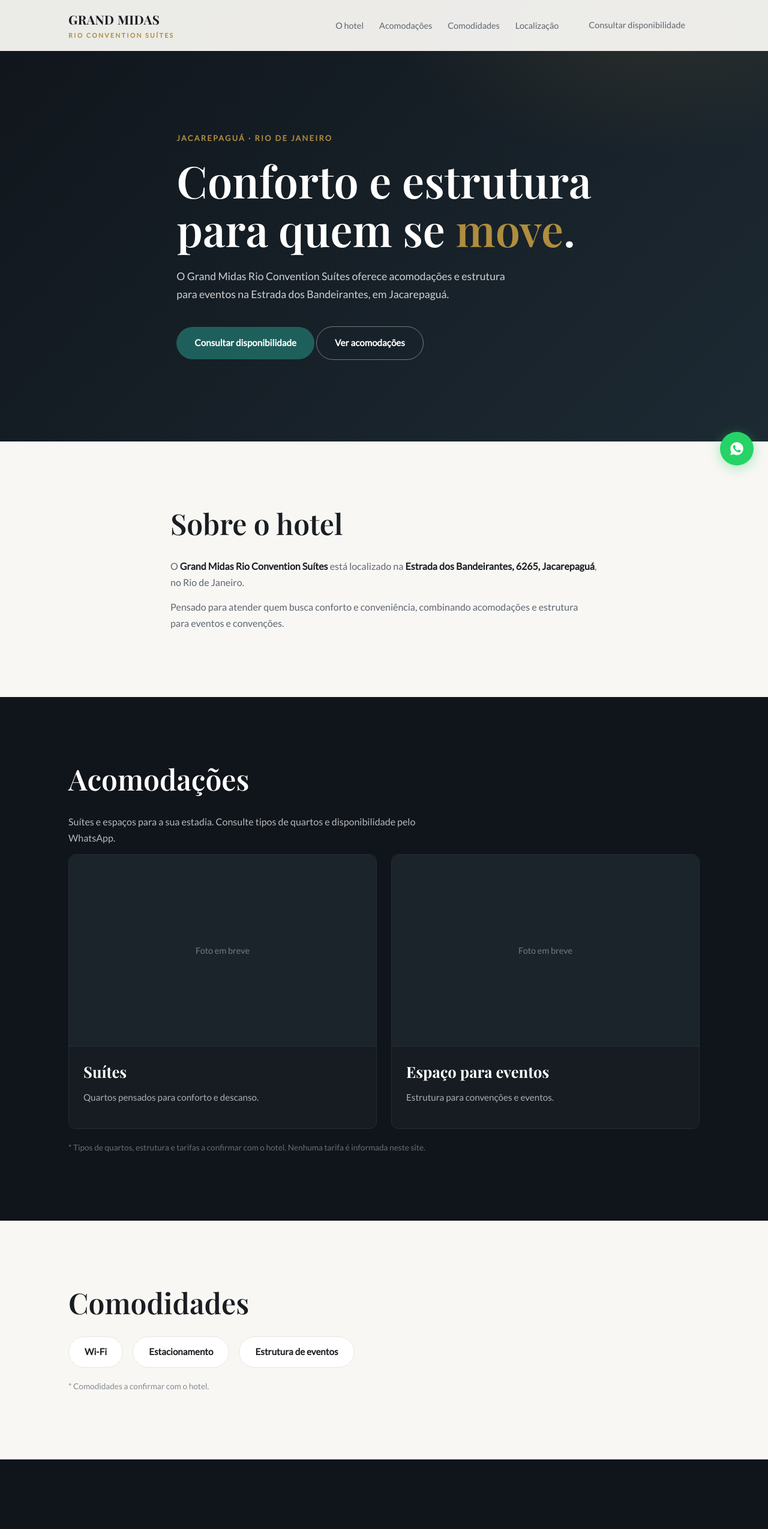
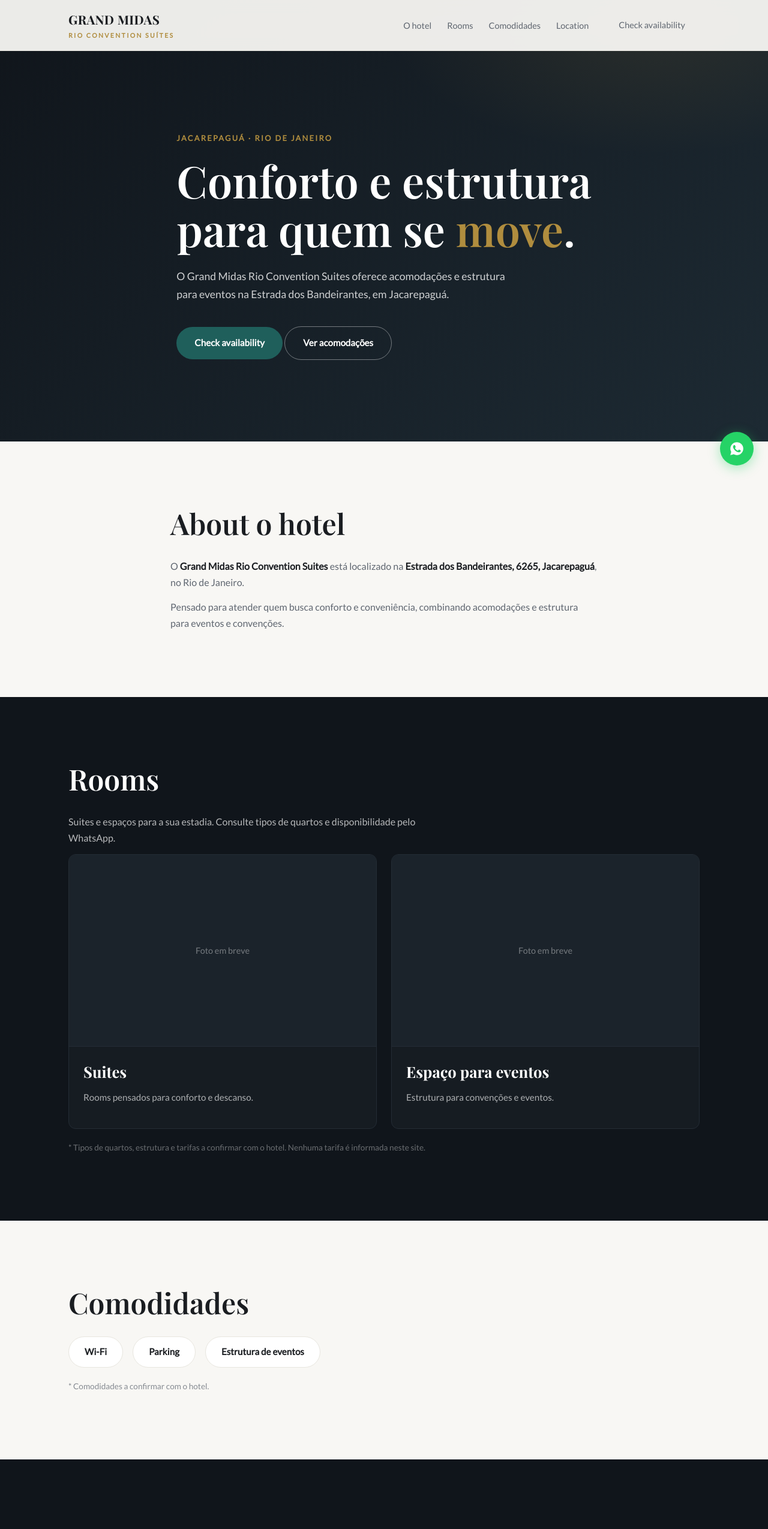
Before and after one commit to userdoomain/grand-midas-site, a plain HTML site: page index.html in a window 1280 px wide. Shown: the top 2549 px of the page at 60% size. Drawn offline with nearby package versions, Linux system fonts and the light colour scheme.

Commit message:
Translate site to English - natural copy, fix locale, WhatsApp

```diff
--- a/index.html
+++ b/index.html
@@ -1,14 +1,14 @@
 <!DOCTYPE html>
-<html lang="pt-BR">
+<html lang="en">
 <head>
   <meta charset="UTF-8">
   <meta name="viewport" content="width=device-width, initial-scale=1.0">
-  <title>Grand Midas Rio Convention Suítes | Hotel em Jacarepaguá — Rio de Janeiro</title>
-  <meta name="description" content="Grand Midas Rio Convention Suítes - hotel em Jacarepaguá, Rio de Janeiro/RJ, na Estrada dos Bandeirantes. Consulte disponibilidade pelo WhatsApp.">
-  <meta property="og:title" content="Grand Midas Rio Convention Suítes | Hotel em Jacarepaguá">
-  <meta property="og:description" content="Suítes e convenções na Estrada dos Bandeirantes, 6265, Jacarepaguá, Rio de Janeiro.">
+  <title>Grand Midas Rio Convention Suites | Hotel em Jacarepaguá — Rio de Janeiro</title>
+  <meta name="description" content="Grand Midas Rio Convention Suites - hotel em Jacarepaguá, Rio de Janeiro/RJ, na Estrada dos Bandeirantes. Check availability pelo WhatsApp.">
+  <meta property="og:title" content="Grand Midas Rio Convention Suites | Hotel em Jacarepaguá">
+  <meta property="og:description" content="Suites e convenções na Estrada dos Bandeirantes, 6265, Jacarepaguá, Rio de Janeiro.">
   <meta property="og:type" content="website">
-  <meta property="og:locale" content="pt_BR">
+  <meta property="og:locale" content="en_US">
   <meta name="twitter:card" content="summary_large_image">
   <link rel="icon" type="image/svg+xml" href="assets/favicon.svg">
   <link rel="preconnect" href="https://fonts.googleapis.com">
@@ -20,16 +20,16 @@
   <header class="header">
     <div class="container header-inner">
       <a href="#top" class="brand">GRAND MIDAS <span>RIO CONVENTION SUÍTES</span></a>
-      <nav class="nav" aria-label="Navegação principal">
-        <button class="nav-toggle" aria-label="Abrir menu" aria-expanded="false" aria-controls="menu">
+      <nav class="nav" aria-label="Main navigation">
+        <button class="nav-toggle" aria-label="Open menu" aria-expanded="false" aria-controls="menu">
           <span></span><span></span><span></span>
         </button>
         <ul id="menu" class="nav-list">
           <li><a href="#sobre">O hotel</a></li>
-          <li><a href="#acomodacoes">Acomodações</a></li>
+          <li><a href="#acomodacoes">Rooms</a></li>
           <li><a href="#comodidades">Comodidades</a></li>
-          <li><a href="#local">Localização</a></li>
-          <li><a class="btn btn-nav" href="https://wa.me/552132887999?text=Ol%C3%A1!%20Gostaria%20de%20consultar%20disponibilidade%20no%20Grand%20Midas%20Rio%20Convention%20Su%C3%ADtes." target="_blank" rel="noopener">Consultar disponibilidade</a></li>
+          <li><a href="#local">Location</a></li>
+          <li><a class="btn btn-nav" href="https://wa.me/552132887999?text=Hello!%20I%20found%20your%20site%20and%20would%20like%20to%20check%20availability." target="_blank" rel="noopener">Check availability</a></li>
         </ul>
       </nav>
     </div>
@@ -39,9 +39,9 @@
     <div class="container hero-inner">
       <p class="hero-eyebrow">Jacarepaguá · Rio de Janeiro</p>
       <h1 class="hero-title">Conforto e estrutura<br>para quem se <em>move</em>.</h1>
-      <p class="hero-text">O Grand Midas Rio Convention Suítes oferece acomodações e estrutura para eventos na Estrada dos Bandeirantes, em Jacarepaguá.</p>
+      <p class="hero-text">O Grand Midas Rio Convention Suites oferece acomodações e estrutura para eventos na Estrada dos Bandeirantes, em Jacarepaguá.</p>
       <div class="hero-actions">
-        <a class="btn btn-primary" href="https://wa.me/552132887999?text=Ol%C3%A1!%20Gostaria%20de%20consultar%20disponibilidade%20no%20Grand%20Midas%20Rio%20Convention%20Su%C3%ADtes." target="_blank" rel="noopener">Consultar disponibilidade</a>
+        <a class="btn btn-primary" href="https://wa.me/552132887999?text=Hello!%20I%20found%20your%20site%20and%20would%20like%20to%20check%20availability." target="_blank" rel="noopener">Check availability</a>
         <a class="btn btn-ghost" href="#acomodacoes">Ver acomodações</a>
       </div>
     </div>
@@ -49,21 +49,21 @@
 
   <section id="sobre" class="section">
     <div class="container narrow">
-      <h2 class="section-title">Sobre o hotel</h2>
-      <p>O <strong>Grand Midas Rio Convention Suítes</strong> está localizado na <strong>Estrada dos Bandeirantes, 6265, Jacarepaguá</strong>, no Rio de Janeiro.</p>
+      <h2 class="section-title">About o hotel</h2>
+      <p>O <strong>Grand Midas Rio Convention Suites</strong> está localizado na <strong>Estrada dos Bandeirantes, 6265, Jacarepaguá</strong>, no Rio de Janeiro.</p>
       <p>Pensado para atender quem busca conforto e conveniência, combinando acomodações e estrutura para eventos e convenções.</p>
     </div>
   </section>
 
   <section id="acomodacoes" class="section section-alt">
     <div class="container">
-      <h2 class="section-title">Acomodações</h2>
-      <p class="section-sub">Suítes e espaços para a sua estadia. Consulte tipos de quartos e disponibilidade pelo WhatsApp.</p>
+      <h2 class="section-title">Rooms</h2>
+      <p class="section-sub">Suites e espaços para a sua estadia. Consulte tipos de quartos e disponibilidade pelo WhatsApp.</p>
       <div class="cards-grid">
         <div class="card">
           <div class="card-placeholder"><span>Foto em breve</span></div>
-          <h3>Suítes</h3>
-          <p>Quartos pensados para conforto e descanso.</p>
+          <h3>Suites</h3>
+          <p>Rooms pensados para conforto e descanso.</p>
         </div>
         <div class="card">
           <div class="card-placeholder"><span>Foto em breve</span></div>
@@ -80,7 +80,7 @@
       <h2 class="section-title">Comodidades</h2>
       <div class="amenities-grid">
         <div class="amenity"><span>Wi-Fi</span></div>
-        <div class="amenity"><span>Estacionamento</span></div>
+        <div class="amenity"><span>Parking</span></div>
         <div class="amenity"><span>Estrutura de eventos</span></div>
       </div>
       <p class="note">* Comodidades a confirmar com o hotel.</p>
@@ -89,10 +89,10 @@
 
   <section id="local" class="section section-alt">
     <div class="container">
-      <h2 class="section-title">Localização</h2>
+      <h2 class="section-title">Location</h2>
       <p class="section-sub">Estrada dos Bandeirantes, 6265 · Jacarepaguá, Rio de Janeiro — RJ</p>
       <div class="map-wrap">
-        <iframe src="https://www.google.com/maps?q=Estrada+dos+Bandeirantes+6265+Jacarepagu%C3%A1+Rio+de+Janeiro&output=embed" width="100%" height="380" style="border:0" loading="lazy" title="Mapa - Grand Midas Rio Convention Suítes, Jacarepaguá, Rio de Janeiro" referrerpolicy="no-referrer-when-downgrade"></iframe>
+        <iframe src="https://www.google.com/maps?q=Estrada+dos+Bandeirantes+6265+Jacarepagu%C3%A1+Rio+de+Janeiro&output=embed" width="100%" height="380" style="border:0" loading="lazy" title="Mapa - Grand Midas Rio Convention Suites, Jacarepaguá, Rio de Janeiro" referrerpolicy="no-referrer-when-downgrade"></iframe>
       </div>
     </div>
   </section>
@@ -100,8 +100,8 @@
   <section class="section cta">
     <div class="container">
       <h2 class="cta-title">Planeje sua estadia.</h2>
-      <p class="cta-text">Consulte disponibilidade e condições pelo WhatsApp.</p>
-      <a class="btn btn-primary btn-lg" href="https://wa.me/552132887999?text=Ol%C3%A1!%20Gostaria%20de%20consultar%20disponibilidade%20no%20Grand%20Midas%20Rio%20Convention%20Su%C3%ADtes." target="_blank" rel="noopener">Consultar disponibilidade</a>
+      <p class="cta-text">Check availability e condições pelo WhatsApp.</p>
+      <a class="btn btn-primary btn-lg" href="https://wa.me/552132887999?text=Hello!%20I%20found%20your%20site%20and%20would%20like%20to%20check%20availability." target="_blank" rel="noopener">Check availability</a>
     </div>
   </section>
 
@@ -113,17 +113,17 @@
           <p>Estrada dos Bandeirantes, 6265 · Jacarepaguá, Rio de Janeiro — RJ</p>
         </div>
         <div class="footer-contact">
-          <p>Telefone: <a href="tel:+552132887999">(21) 3288-7999</a></p>
+          <p>Phone: <a href="tel:+552132887999">(21) 3288-7999</a></p>
           <p>WhatsApp: <a href="https://wa.me/552132887999" target="_blank" rel="noopener">(21) 3288-7999</a></p>
         </div>
       </div>
       <div class="footer-bottom">
-        <p>&copy; <span class="year"></span> Grand Midas Rio Convention Suítes. Todos os direitos reservados.</p>
+        <p>&copy; <span class="year"></span> Grand Midas Rio Convention Suites. All rights reserved.</p>
       </div>
     </div>
   </footer>
 
-  <a class="whatsapp-float" href="https://wa.me/552132887999?text=Ol%C3%A1!%20Gostaria%20de%20consultar%20disponibilidade%20no%20Grand%20Midas%20Rio%20Convention%20Su%C3%ADtes." target="_blank" rel="noopener" aria-label="Falar pelo WhatsApp">
+  <a class="whatsapp-float" href="https://wa.me/552132887999?text=Hello!%20I%20found%20your%20site%20and%20would%20like%20to%20check%20availability." target="_blank" rel="noopener" aria-label="Falar pelo WhatsApp">
     <svg width="26" height="26" viewBox="0 0 24 24" fill="currentColor"><path d="M12.04 2c-5.46 0-9.91 4.45-9.91 9.91 0 1.75.46 3.45 1.32 4.95L2.05 22l5.25-1.38c1.45.79 3.08 1.21 4.74 1.21 5.46 0 9.91-4.45 9.91-9.91 0-2.65-1.03-5.14-2.9-7.01A9.82 9.82 0 0 0 12.04 2zm5.8 14.13c-.24.68-1.4 1.3-1.93 1.38-.5.08-1.13.11-1.83-.12-.42-.13-.96-.31-1.66-.61-2.92-1.26-4.83-4.2-4.98-4.4-.15-.2-1.2-1.6-1.2-3.04 0-1.45.76-2.16 1.03-2.45.27-.3.58-.37.78-.37.2 0 .39 0 .56.01.18.01.42-.07.66.5.24.59.82 2.03.89 2.18.07.15.12.32.02.52-.1.2-.15.32-.3.5-.15.17-.31.39-.45.52-.15.15-.3.31-.13.61.17.3.76 1.26 1.63 2.04 1.12 1 2.07 1.31 2.37 1.46.3.15.47.13.64-.08.17-.2.74-.87.94-1.16.2-.3.39-.25.66-.15.27.1 1.71.81 2 .96.29.15.49.22.56.34.07.13.07.73-.17 1.41z"/></svg>
   </a>
 
```
